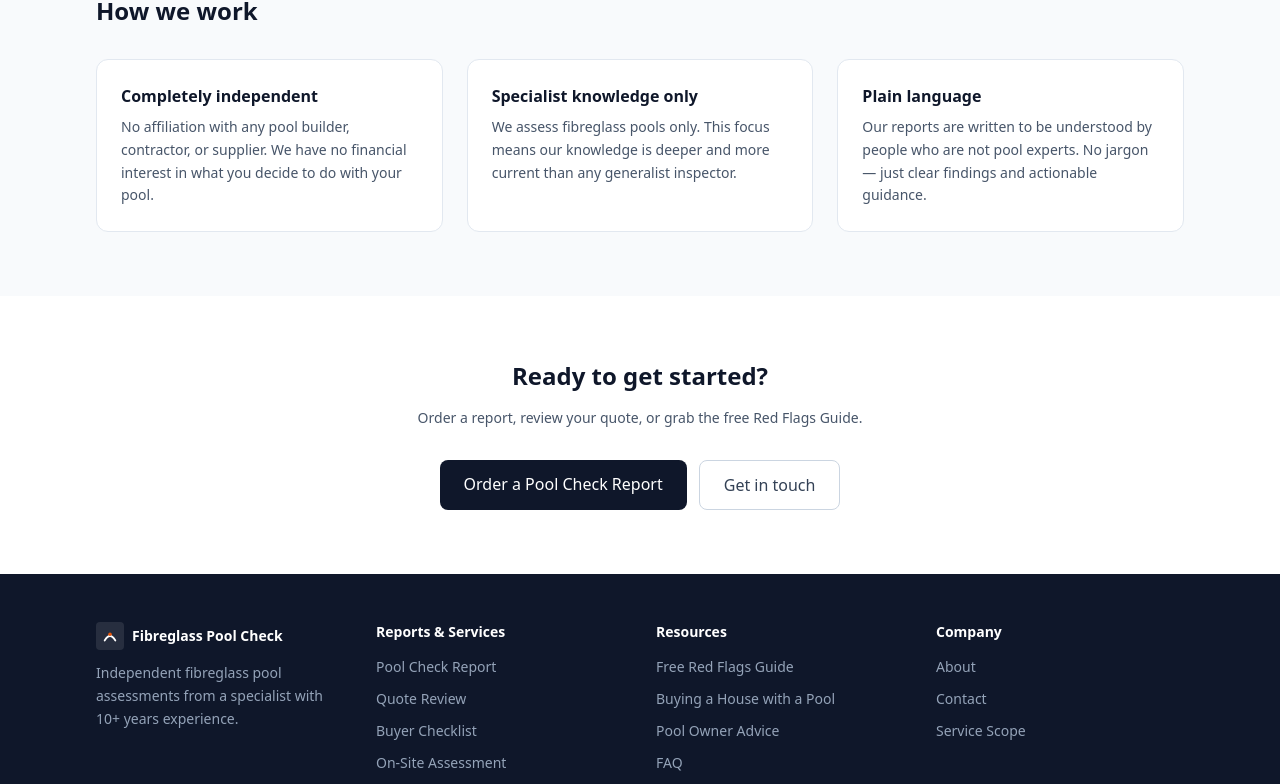
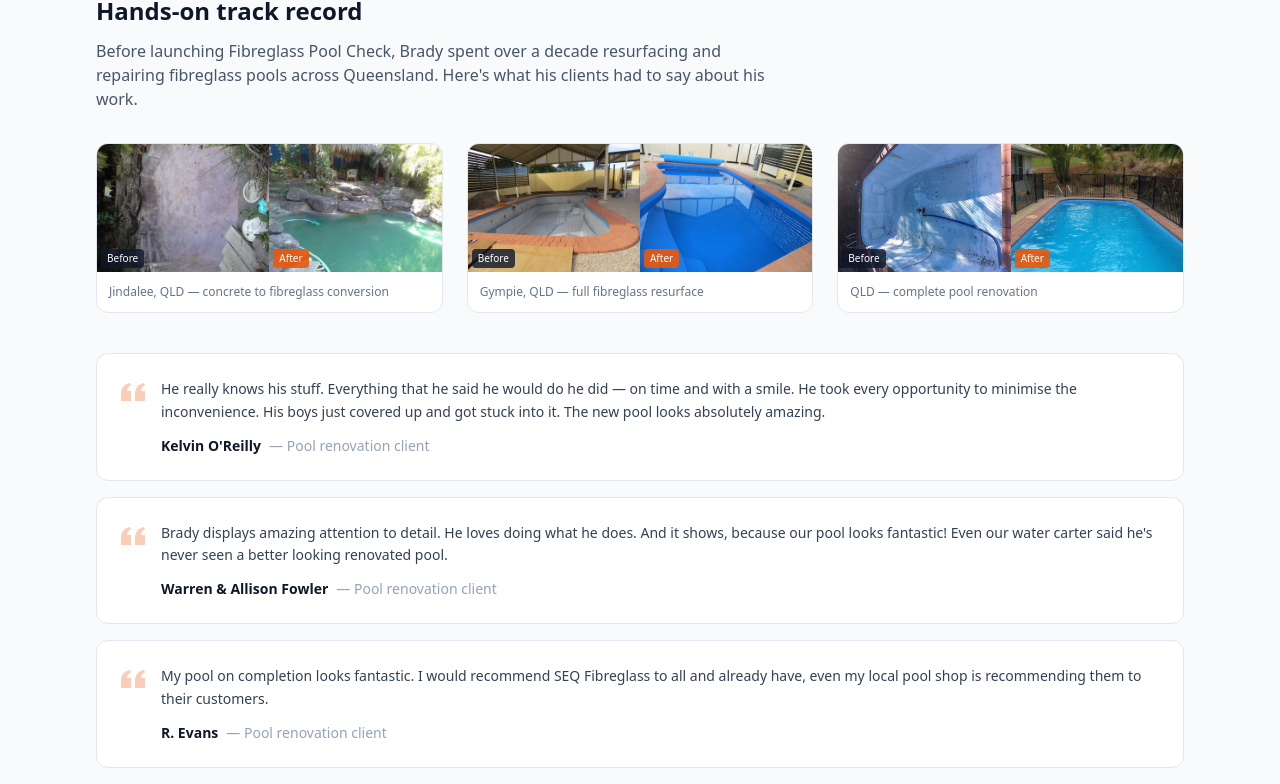
Before and after one commit to fibreglasspoolcheck/fibreglass-pool-check, a Next.js app: page /About in a window 1280 px wide. Shown: the part 1073-1857 px from the top of the page. Built offline with nearby package versions, Linux system fonts and the light colour scheme.

Commit message:
Add track record section with testimonials and photos to About page

```diff
--- a/app/About/page.jsx
+++ b/app/About/page.jsx
@@ -3,29 +3,32 @@ import Link from 'next/link'
 export const metadata = {
   title: 'About Fibreglass Pool Check | Independent Fibreglass Pool Specialist',
   description: 'Meet Brady, the independent fibreglass pool specialist behind Fibreglass Pool Check. 10+ years experience, 250+ pools assessed across Australia.',
+  alternates: {
+    canonical: '/About',
+  },
 }
 
 function AboutSchema() {
   const schema = {
-    '@context': 'https://schema.org',
-    '@type': 'Person',
-    name: 'Brady Smith',
-    jobTitle: 'Fibreglass Pool Specialist',
-    description: 'Independent fibreglass pool specialist with 10+ years hands-on experience and 250+ pools assessed across Australia.',
-    worksFor: {
-      '@type': 'ProfessionalService',
-      name: 'Fibreglass Pool Check',
-      url: 'https://fibreglasspoolcheck.com.au',
+    "@context": "https://schema.org",
+    "@type": "Person",
+    "name": "Brady Smith",
+    "jobTitle": "Fibreglass Pool Specialist",
+    "worksFor": {
+      "@type": "Organization",
+      "name": "Fibreglass Pool Check",
+      "url": "https://fibreglasspoolcheck.com.au"
     },
-    knowsAbout: [
-      'Fibreglass pool inspection',
-      'Fibreglass pool resurfacing',
-      'Osmotic blistering assessment',
-      'Pool condition assessment',
-      'Fibreglass pool delamination',
+    "knowsAbout": [
+      "Fibreglass pool inspection",
+      "Fibreglass pool resurfacing",
+      "Osmotic blistering",
+      "Pool gelcoat assessment",
+      "Fibreglass pool repair",
+      "Pool structural assessment"
     ],
+    "description": "Independent fibreglass pool specialist with 10+ years hands-on experience and 250+ pools assessed across Australia."
   }
-
   return (
     <script
       type="application/ld+json"
@@ -55,9 +58,9 @@ export default function About() {
             <div>
               <div className="w-24 h-24 bg-slate-200 rounded-full mb-6 overflow-hidden">
                 <img
-                  src="https://media.base44.com/0f905ecb1_BradyFounderPhoto.png"
-                  alt="Brady — fibreglass pool specialist"
-                  className="w-full h-full object-cover"
+                  src="/images/Photo of Brady.jpg"
+                  alt="Brady Smith — fibreglass pool specialist"
+                  className="w-full h-full object-cover object-top"
                 />
               </div>
               <h2 className="text-2xl font-bold text-slate-900 mb-2">Brady</h2>
@@ -74,6 +77,7 @@ export default function About() {
                 </p>
               </div>
             </div>
+
             <div className="space-y-6">
               <div className="bg-slate-50 border border-slate-200 rounded-xl p-6">
                 <h3 className="font-bold text-slate-900 mb-4">By the numbers</h3>
@@ -91,6 +95,7 @@ export default function About() {
                   ))}
                 </div>
               </div>
+
               <div className="bg-slate-50 border border-slate-200 rounded-xl p-6">
                 <h3 className="font-bold text-slate-900 mb-3">Case study: Mary Valley, QLD</h3>
                 <p className="text-slate-600 text-sm leading-relaxed mb-3">
@@ -105,14 +110,128 @@ export default function About() {
         </div>
       </section>
 
+      {/* Hands-on track record */}
       <section className="bg-slate-50 py-16">
+        <div className="max-w-6xl mx-auto px-4 sm:px-6 lg:px-8">
+          <h2 className="text-2xl font-bold text-slate-900 mb-3">Hands-on track record</h2>
+          <p className="text-slate-600 mb-8 max-w-2xl">
+            Before launching Fibreglass Pool Check, Brady spent over a decade resurfacing and repairing fibreglass pools across Queensland. Here's what his clients had to say about his work.
+          </p>
+
+          {/* Before/after gallery */}
+          <div className="grid grid-cols-1 md:grid-cols-3 gap-6 mb-10">
+            <div className="rounded-xl overflow-hidden border border-slate-200 bg-white">
+              <div className="grid grid-cols-2">
+                <div className="relative">
+                  <img src="/images/hooper-before.jpg" alt="Pool before renovation — Hooper project" className="w-full h-32 object-cover" />
+                  <span className="absolute bottom-1 left-1 bg-slate-900/80 text-white text-[10px] px-1.5 py-0.5 rounded">Before</span>
+                </div>
+                <div className="relative">
+                  <img src="/images/hooper-after.jpg" alt="Pool after renovation — Hooper project" className="w-full h-32 object-cover" />
+                  <span className="absolute bottom-1 left-1 bg-orange-600/90 text-white text-[10px] px-1.5 py-0.5 rounded">After</span>
+                </div>
+              </div>
+              <div className="p-3">
+                <p className="text-slate-500 text-xs">Jindalee, QLD — concrete to fibreglass conversion</p>
+              </div>
+            </div>
+
+            <div className="rounded-xl overflow-hidden border border-slate-200 bg-white">
+              <div className="grid grid-cols-2">
+                <div className="relative">
+                  <img src="/images/walsh-before.jpg" alt="Pool before renovation — Walsh project" className="w-full h-32 object-cover" />
+                  <span className="absolute bottom-1 left-1 bg-slate-900/80 text-white text-[10px] px-1.5 py-0.5 rounded">Before</span>
+                </div>
+                <div className="relative">
+                  <img src="/images/walsh-after.jpg" alt="Pool after renovation — Walsh project" className="w-full h-32 object-cover" />
+                  <span className="absolute bottom-1 left-1 bg-orange-600/90 text-white text-[10px] px-1.5 py-0.5 rounded">After</span>
+                </div>
+              </div>
+              <div className="p-3">
+                <p className="text-slate-500 text-xs">Gympie, QLD — full fibreglass resurface</p>
+              </div>
+            </div>
+
+            <div className="rounded-xl overflow-hidden border border-slate-200 bg-white">
+              <div className="grid grid-cols-2">
+                <div className="relative">
+                  <img src="/images/fowler-before.jpg" alt="Pool before renovation — Fowler project" className="w-full h-32 object-cover" />
+                  <span className="absolute bottom-1 left-1 bg-slate-900/80 text-white text-[10px] px-1.5 py-0.5 rounded">Before</span>
+                </div>
+                <div className="relative">
+                  <img src="/images/fowler-after.jpg" alt="Pool after renovation — Fowler project" className="w-full h-32 object-cover" />
+                  <span className="absolute bottom-1 left-1 bg-orange-600/90 text-white text-[10px] px-1.5 py-0.5 rounded">After</span>
+                </div>
+              </div>
+              <div className="p-3">
+                <p className="text-slate-500 text-xs">QLD — complete pool renovation</p>
+              </div>
+            </div>
+          </div>
+
+          {/* Testimonials */}
+          <div className="space-y-4">
+            {[
+              {
+                quote: "He really knows his stuff. Everything that he said he would do he did — on time and with a smile. He took every opportunity to minimise the inconvenience. His boys just covered up and got stuck into it. The new pool looks absolutely amazing.",
+                name: "Kelvin O'Reilly",
+                context: "Pool renovation client"
+              },
+              {
+                quote: "Brady displays amazing attention to detail. He loves doing what he does. And it shows, because our pool looks fantastic! Even our water carter said he's never seen a better looking renovated pool.",
+                name: "Warren & Allison Fowler",
+                context: "Pool renovation client"
+              },
+              {
+                quote: "My pool on completion looks fantastic. I would recommend SEQ Fibreglass to all and already have, even my local pool shop is recommending them to their customers.",
+                name: "R. Evans",
+                context: "Pool renovation client"
+              },
+              {
+                quote: "From our very first contact, we were impressed with the responsiveness and professionalism of Brady and his team. The final result is perfect. I can unreservedly recommend Brady and team for both their quality workmanship, and their commitment to customer satisfaction.",
+                name: "Michael & Gaynor Hooper",
+                context: "Jindalee, QLD"
+              },
+              {
+                quote: "Brady's knowledge of the pool industry, methods and equipment used to provide a quality finish was impressive. The final result is my pool has been renovated in a timely manner to a quality that will enhance the value of my house.",
+                name: "Linton Passmore",
+                context: "Pool renovation client"
+              },
+            ].map((item) => (
+              <div key={item.name} className="bg-white border border-slate-200 rounded-xl p-6 flex gap-4">
+                <svg className="w-6 h-6 text-orange-600/30 flex-shrink-0 mt-0.5" fill="currentColor" viewBox="0 0 24 24">
+                  <path d="M14.017 21v-7.391c0-5.704 3.731-9.57 8.983-10.609l.995 2.151c-2.432.917-3.995 3.638-3.995 5.849h4v10h-9.983zm-14.017 0v-7.391c0-5.704 3.748-9.57 9-10.609l.996 2.151c-2.433.917-3.996 3.638-3.996 5.849h3.983v10h-9.983z"/>
+                </svg>
+                <div>
+                  <p className="text-slate-700 text-sm leading-relaxed mb-3">{item.quote}</p>
+                  <div className="text-sm">
+                    <span className="font-semibold text-slate-900">{item.name}</span>
+                    <span className="text-slate-400 ml-2">— {item.context}</span>
+                  </div>
+                </div>
+              </div>
+            ))}
+          </div>
+        </div>
+      </section>
+
+      <section className="py-16">
         <div className="max-w-6xl mx-auto px-4 sm:px-6 lg:px-8">
           <h2 className="text-2xl font-bold text-slate-900 mb-8">How we work</h2>
           <div className="grid grid-cols-1 md:grid-cols-3 gap-6">
             {[
-              { title: 'Completely independent', body: 'No affiliation with any pool builder, contractor, or supplier. We have no financial interest in what you decide to do with your pool.' },
-              { title: 'Specialist knowledge only', body: 'We assess fibreglass pools only. This focus means our knowledge is deeper and more current than any generalist inspector.' },
-              { title: 'Plain language', body: 'Our reports are written to be understood by people who are not pool experts. No jargon — just clear findings and actionable guidance.' },
+              {
+                title: 'Completely independent',
+                body: 'No affiliation with any pool builder, contractor, or supplier. We have no financial interest in what you decide to do with your pool.'
+              },
+              {
+                title: 'Specialist knowledge only',
+                body: 'We assess fibreglass pools only. This focus means our knowledge is deeper and more current than any generalist inspector.'
+              },
+              {
+                title: 'Plain language',
+                body: 'Our reports are written to be understood by people who are not pool experts. No jargon — just clear findings and actionable guidance.'
+              },
             ].map((item) => (
               <div key={item.title} className="bg-white border border-slate-200 rounded-xl p-6">
                 <h3 className="font-semibold text-slate-900 mb-2">{item.title}</h3>
@@ -123,22 +242,22 @@ export default function About() {
         </div>
       </section>
 
-      <section className="py-16">
+      <section className="bg-slate-900 py-16">
         <div className="max-w-6xl mx-auto px-4 sm:px-6 lg:px-8 text-center">
-          <h2 className="text-2xl font-bold text-slate-900 mb-4">Ready to get started?</h2>
-          <p className="text-slate-600 mb-8 max-w-md mx-auto text-sm">
+          <h2 className="text-2xl font-bold text-white mb-4">Ready to get started?</h2>
+          <p className="text-slate-300 mb-8 max-w-md mx-auto text-sm">
             Order a report, review your quote, or grab the free Red Flags Guide.
           </p>
           <div className="flex flex-col sm:flex-row gap-3 justify-center">
             <Link
               href="https://app.fibreglasspoolcheck.com.au/PoolCheckReport"
-              className="bg-slate-900 hover:bg-slate-800 text-white px-6 py-3 rounded-lg font-medium transition-colors"
+              className="bg-orange-600 hover:bg-orange-700 text-white px-6 py-3 rounded-lg font-medium transition-colors"
             >
               Order a Pool Check Report
             </Link>
             <Link
               href="/Contact"
-              className="border border-slate-300 hover:border-slate-400 text-slate-700 px-6 py-3 rounded-lg font-medium transition-colors"
+              className="border border-white/30 hover:border-white/60 text-white px-6 py-3 rounded-lg font-medium transition-colors"
             >
               Get in touch
             </Link>
```
